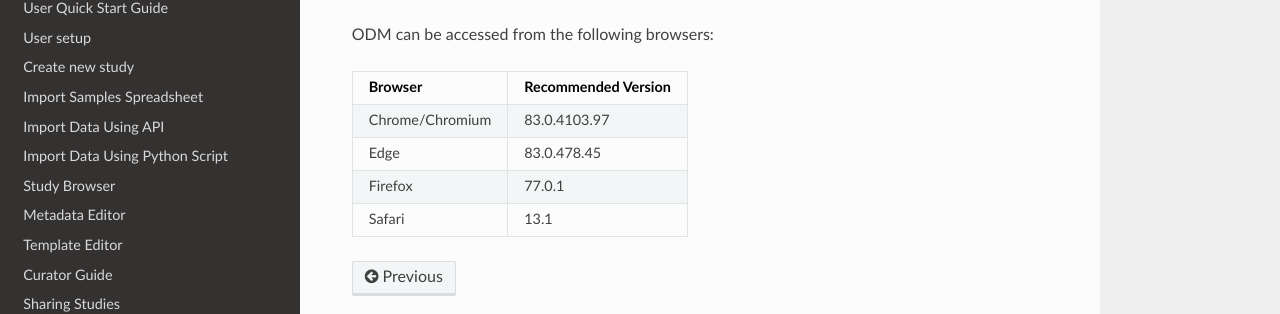
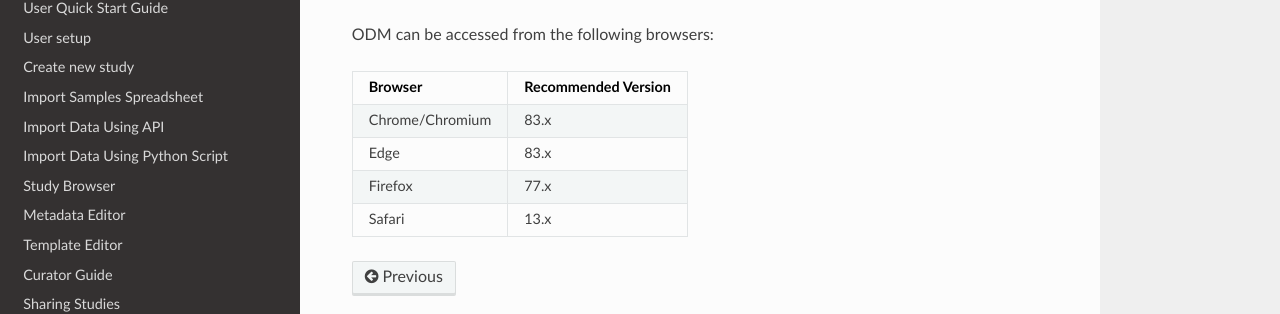
Before and after one commit to genestack/user-guide, a Sphinx documentation site: the page built from source/doc-odm-user-guide/system-requirements.rst, in a window 1280 px wide. Shown: the part 137-451 px from the top of the page. Built offline with Sphinx 7.4.7 and the Read the Docs theme 2.0.0, drawn with Linux system fonts in a browser that asks for light colours.

Commit message:
Update system-requirements.rst

```diff
--- a/source/doc-odm-user-guide/system-requirements.rst
+++ b/source/doc-odm-user-guide/system-requirements.rst
@@ -6,11 +6,11 @@ ODM can be accessed from the following browsers:
 +-----------------+---------------------+
 | Browser         | Recommended Version |
 +=================+=====================+
-| Chrome/Chromium |    83.0.4103.97     |
+| Chrome/Chromium |       83.x          |
 +-----------------+---------------------+
-| Edge            |    83.0.478.45      |
+| Edge            |       83.x          |
 +-----------------+---------------------+
-| Firefox         |    77.0.1           |
+| Firefox         |       77.x          |
 +-----------------+---------------------+
-| Safari          |    13.1             |
+| Safari          |       13.x          |
 +-----------------+---------------------+
```
